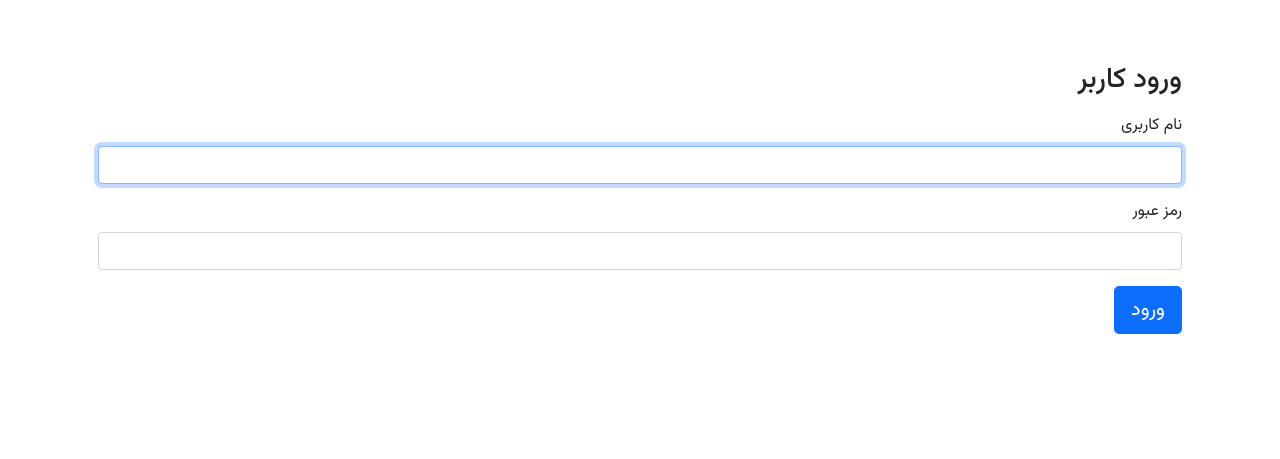
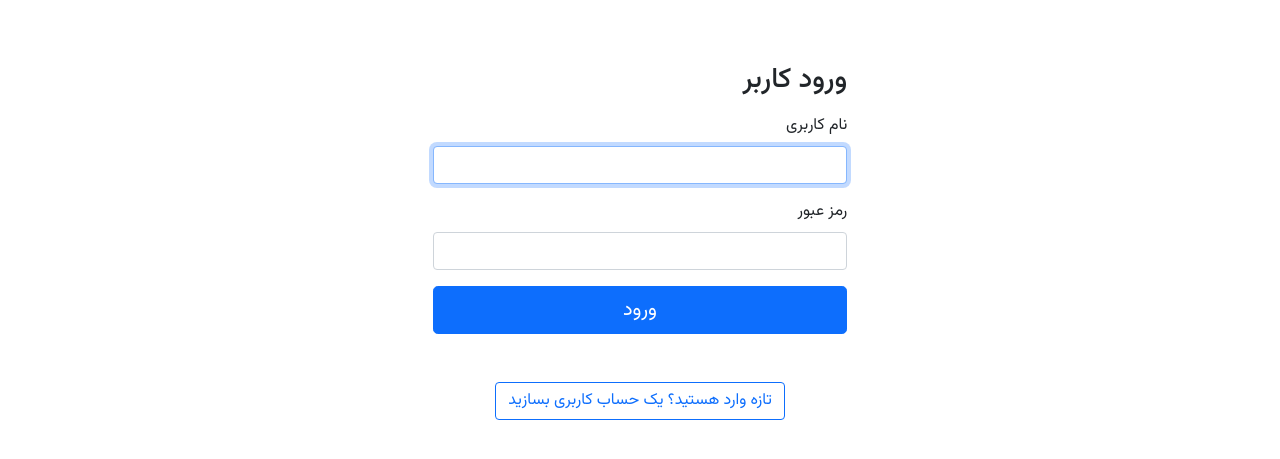
Before and after one commit to navidesma/uni_project, a Django app: page /authentication/login/ in a window 1280 px wide. Shown: the top 459 px of the page. Run offline with Django 4.2, Linux system fonts and the light colour scheme; some libraries are stand-ins or nearby versions.

Commit message:
ui improvement and bug fix

```diff
--- a/templates/authentication/login.html
+++ b/templates/authentication/login.html
@@ -15,7 +15,7 @@
     {% if message|length > 0 %}
         {% include "includes/alert.html" %}
     {% endif %}
-    <div class="my-3 p-3 bg-white rounded box-shadow">
+    <div class="my-3 p-3 bg-white rounded box-shadow" style="width: 40%; margin-right: auto; margin-left: auto">
         <form class="form-signin" method="post">
             <h1 class="h3 mb-3 font-weight-normal">ورود کاربر</h1>
             <div class="form-group mb-3">
@@ -27,8 +27,18 @@
                 <input type="password" id="inputPassword" class="form-control" name="password" required>
             </div>
             {% csrf_token %}
-            <button class="btn btn-lg btn-primary btn-block" type="submit">ورود</button>
+            <button class="btn btn-lg btn-primary btn-block" type="submit" style="width: 100%;">ورود</button>
         </form>
+        <div class="mt-5 d-flex justify-content-center">
+            <button type="button" class="btn btn-outline-primary">
+                <a href="/" style="text-decoration: none; color: inherit">
+                    تازه وارد هستید؟
+                    یک حساب کاربری بسازید
+                </a>
+            </button>
+
+        </div>
+
     </div>
 </main>
 <script>
--- a/templates/community/new-community.html
+++ b/templates/community/new-community.html
@@ -17,7 +17,7 @@
                 <label class="form-label">توضیحات درباره انجمن</label>
                 {{ form.description }}
             </div>
-            <button type="submit" class="btn btn-primary">Submit</button>
+            <button type="submit" class="btn btn-primary">ساختن</button>
         </form>
     </div>
 
--- a/uni_project/urls.py
+++ b/uni_project/urls.py
@@ -19,7 +19,7 @@ from django.urls import path, include
 from thread.urls import main
 
 urlpatterns = [
-    path('', main),
+    path('', main, name='main-page'),
     path('admin/', admin.site.urls),
     path('authentication/', include('authentication.urls')),
     path('thread/', include('thread.urls')),
```
Also changed, not shown: templates/base.html (+6 -4 lines).
